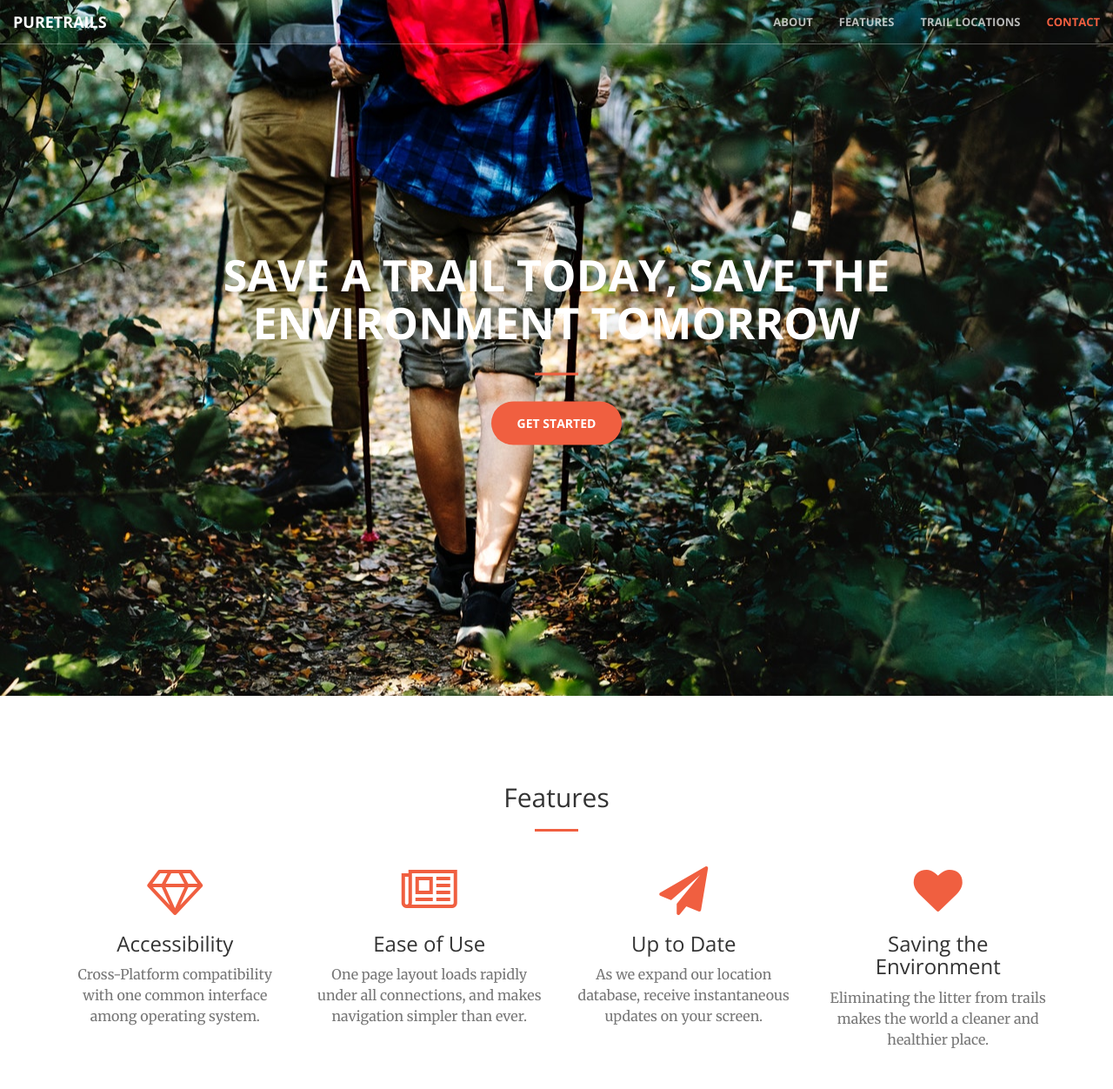
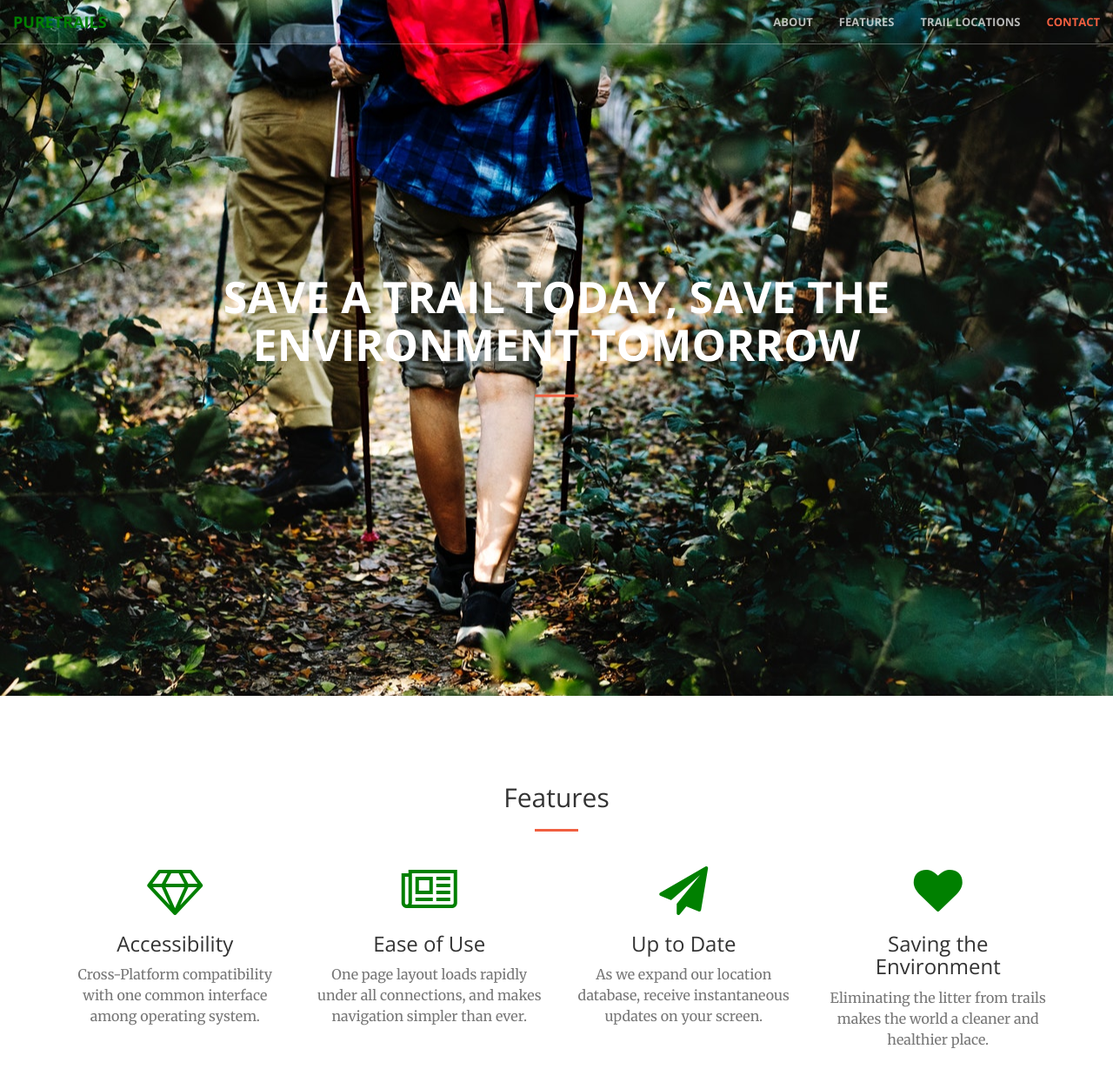
Before and after one commit to puretrails/PureTrailsWebApp, a Flask app: page / in a window 1280 px wide. Shown: the top 1252 px of the page at 87% size. Run offline with Flask 2, Linux system fonts and the light colour scheme; some libraries are stand-ins or nearby versions.

Commit message:
clean up

```diff
--- a/app/templates/ui.html
+++ b/app/templates/ui.html
@@ -47,7 +47,7 @@
                 <button type="button" class="navbar-toggle collapsed" data-toggle="collapse" data-target="#bs-example-navbar-collapse-1">
                     <span class="sr-only">Toggle navigation</span> Menu <i class="fa fa-bars"></i>
                 </button>
-                <a class="navbar-brand page-scroll" href="#page-top">PureTrails</a>
+                <a class="navbar-brand page-scroll" href="#page-top" style="color:green" >PureTrails</a>
             </div>
 
             <!-- Collect the nav links, forms, and other content for toggling -->
@@ -75,13 +75,12 @@
     <header>
         <div class="header-content">
             <div class="header-content-inner">
-                <h1 id="homeHeading">Save a trail today, save the environment tomorrow</h1>
+                <h1 id="homeHeading" style="color:white">Save a trail today, save the environment tomorrow</h1>
                 <hr>
-                <a href="#about" class="btn btn-primary btn-xl page-scroll">Get Started</a>
+
             </div>
         </div>
     </header>
-
 
 
     <section id="services">
@@ -97,21 +96,21 @@
             <div class="row">
                 <div class="col-lg-3 col-md-6 text-center">
                     <div class="service-box">
-                        <i class="fa fa-4x fa-diamond text-primary sr-icons"></i>
+                        <i class="fa fa-4x fa-diamond text-primary sr-icons" style="color:green"></i>
                         <h3>Accessibility</h3>
                         <p class="text-muted">Cross-Platform compatibility with one common interface among operating system.</p>
                     </div>
                 </div>
                 <div class="col-lg-3 col-md-6 text-center">
                     <div class="service-box">
-                        <i class="fa fa-4x fa-newspaper-o text-primary sr-icons"></i>
+                        <i class="fa fa-4x fa-newspaper-o text-primary sr-icons" style="color:green"></i>
                         <h3>Ease of Use</h3>
                         <p class="text-muted">One page layout loads rapidly under all connections, and makes navigation simpler than ever.</p>
                     </div>
                 </div>
                 <div class="col-lg-3 col-md-6 text-center">
                     <div class="service-box">
-                        <i class="fa fa-4x fa-paper-plane text-primary sr-icons"></i>
+                        <i class="fa fa-4x fa-paper-plane text-primary sr-icons" style="color:green"></i>
                         <h3>Up to Date</h3>
                         <p class="text-muted">As we expand our location database, receive instantaneous updates on your screen.</p>
                     </div>
@@ -120,7 +119,7 @@
             <div class="row">
                 <div class="col-lg-3 col-md-6 text-center">
                     <div class="service-box">
-                        <i class="fa fa-4x fa-heart text-primary sr-icons"></i>
+                        <i class="fa fa-4x fa-heart text-primary sr-icons" style="color:green"></i>
                         <h3>Saving the Environment</h3>
                         <p class="text-muted">Eliminating the litter from trails makes the world a cleaner and healthier place.</p>
                     </div>
@@ -265,31 +264,17 @@ src="https://maps.googleapis.com/maps/api/js?key=AIzaSyASZApUTlh-JBoNS3eg5Cwsevr
 
     </section>
 
-
-    <aside class="bg-dark">
-        <div class="container text-center">
-            <div class="call-to-action">
-                <h2>Free Download at Start Bootstrap!</h2>
-                <a href="http://startbootstrap.com/template-overviews/creative/" class="btn btn-default btn-xl sr-button">Download Now!</a>
-            </div>
-        </div>
-    </aside>
-
     <section id="contact">
         <div class="container">
             <div class="row">
                 <div class="col-lg-8 col-lg-offset-2 text-center">
-                    <h2 class="section-heading">Let's Get In Touch!</h2>
+                    <h2 class="section-heading">Contact Us</h2>
                     <hr class="primary">
-                    <p>Ready to start your next project with us? That's great! Give us a call or send us an email and we will get back to you as soon as possible!</p>
-                </div>
-                <div class="col-lg-4 col-lg-offset-2 text-center">
-                    <i class="fa fa-phone fa-3x sr-contact"></i>
-                    <p>123-456-6789</p>
+                    <p>Experiencing issues? Found a new location? Have another question? Feel free to shoot us an email!</p>
                 </div>
                 <div class="col-lg-4 text-center">
                     <i class="fa fa-envelope-o fa-3x sr-contact"></i>
-                    <p><a href="mailto:your-email@your-domain.com">feedback@startbootstrap.com</a></p>
+                    <p><a href="mailto:your-email@your-domain.com">help.puretrails@gmail.com</a></p>
                 </div>
             </div>
         </div>
```
